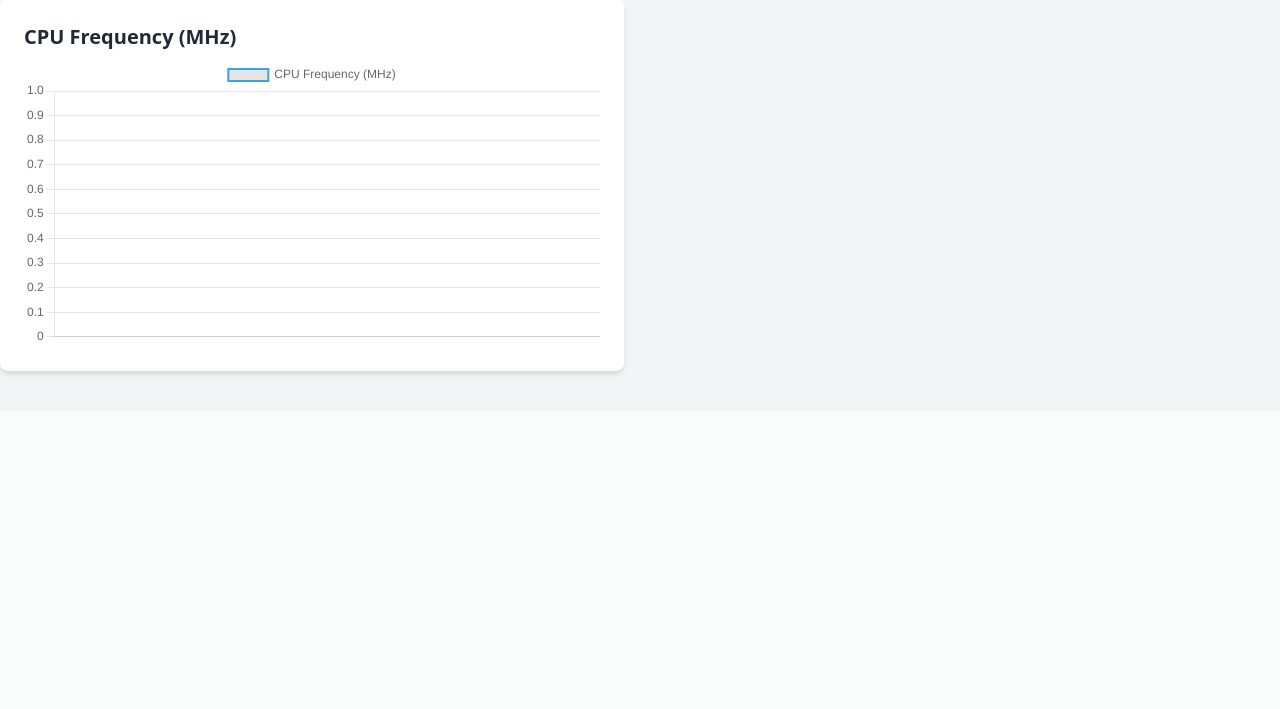
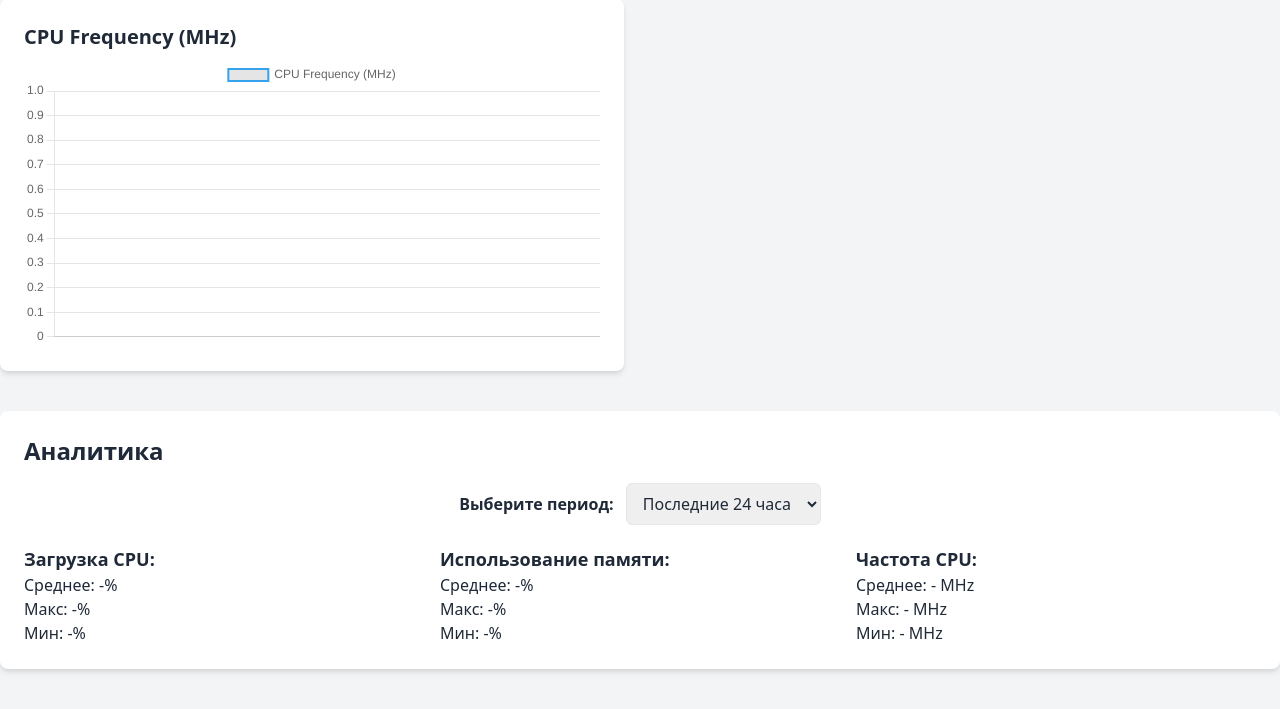
Before and after one commit to IldarkoS/cpu_info_app, a Python web app: template app/templates/dashboard.html in a window 1280 px wide. Shown: the part 501-1210 px from the top of the page. Before the commit the page ends 878 px from the top, so only its background shows below. Run offline with Jinja, Linux system fonts and the light colour scheme; the template is opened without the code that fills it, so the values that code supplies are empty.

Commit message:
add data analysis

```diff
--- a/app/schemas/system_metrics.py
+++ b/app/schemas/system_metrics.py
@@ -21,3 +21,4 @@ class SystemMetricsResponse(SystemMetricsBase):
 
     class Config:
         orm_mode = True
+        from_attributes=True
--- a/app/static/js/dashboard.js
+++ b/app/static/js/dashboard.js
@@ -84,6 +84,41 @@ const saveMetricsToDB = () => {
     });
 };
 
+
+const updateAnalytics = () => {
+    const range = document.getElementById('time-range').value;
+    let endTime = new Date().toISOString();
+    let startTime;
+
+    if (range === '1h') {
+        startTime = new Date(Date.now() - 60 * 60 * 1000).toISOString();
+    } else if (range === '7d') {
+        startTime = new Date(Date.now() - 7 * 24 * 60 * 60 * 1000).toISOString();
+    } else {
+        startTime = new Date(Date.now() - 24 * 60 * 60 * 1000).toISOString();
+    }
+
+    fetch(`/metrics/analytics?start_time=${startTime}&end_time=${endTime}`)
+        .then(response => response.json())
+        .then(data => {
+            document.getElementById('cpuAvg').innerText = data.cpu_percent.average.toFixed(2);
+            document.getElementById('cpuMax').innerText = data.cpu_percent.max;
+            document.getElementById('cpuMin').innerText = data.cpu_percent.min;
+
+            document.getElementById('memAvg').innerText = data.memory_percent.average.toFixed(2);
+            document.getElementById('memMax').innerText = data.memory_percent.max;
+            document.getElementById('memMin').innerText = data.memory_percent.min;
+
+            document.getElementById('freqAvg').innerText = data.cpu_frequencies.average.toFixed(2);
+            document.getElementById('freqMax').innerText = data.cpu_frequencies.max;
+            document.getElementById('freqMin').innerText = data.cpu_frequencies.min;
+        });
+};
+
+document.getElementById('time-range').addEventListener('change', updateAnalytics);
+
+updateAnalytics();
+
 setInterval(updateCharts, 2000);
 
 setInterval(saveMetricsToDB, 60000);
--- a/app/templates/dashboard.html
+++ b/app/templates/dashboard.html
@@ -26,6 +26,40 @@
                 <canvas id="freqChart"></canvas>
             </div>
         </div>
+
+        <div class="mt-10 bg-white shadow-md rounded-lg p-6">
+            <h3 class="text-2xl font-bold mb-4">Аналитика</h3>
+
+            <div class="mb-5 text-center">
+                <label for="time-range" class="font-semibold mr-2">Выберите период:</label>
+                <select id="time-range" class="border rounded-md px-3 py-2">
+                    <option value="1h">Последний час</option>
+                    <option value="24h" selected>Последние 24 часа</option>
+                    <option value="7d">Последняя неделя</option>
+                </select>
+            </div>
+
+            <div class="grid grid-cols-1 md:grid-cols-3 gap-4">
+                <div>
+                    <h4 class="text-lg font-semibold">Загрузка CPU:</h4>
+                    <p>Среднее: <span id="cpuAvg">-</span>%</p>
+                    <p>Макс: <span id="cpuMax">-</span>%</p>
+                    <p>Мин: <span id="cpuMin">-</span>%</p>
+                </div>
+                <div>
+                    <h4 class="text-lg font-semibold">Использование памяти:</h4>
+                    <p>Среднее: <span id="memAvg">-</span>%</p>
+                    <p>Макс: <span id="memMax">-</span>%</p>
+                    <p>Мин: <span id="memMin">-</span>%</p>
+                </div>
+                <div>
+                    <h4 class="text-lg font-semibold">Частота CPU:</h4>
+                    <p>Среднее: <span id="freqAvg">-</span> MHz</p>
+                    <p>Макс: <span id="freqMax">-</span> MHz</p>
+                    <p>Мин: <span id="freqMin">-</span> MHz</p>
+                </div>
+            </div>
+        </div>
     </div>
 </body>
 </html>
```
Also changed, not shown: app/CRUD/system_metrics.py (+15 -2 lines), app/routers/system_metrics.py (+45 -2 lines).
